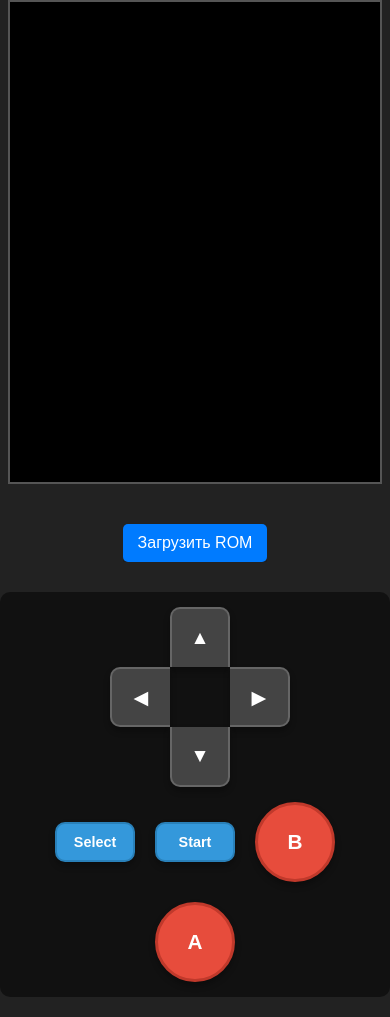
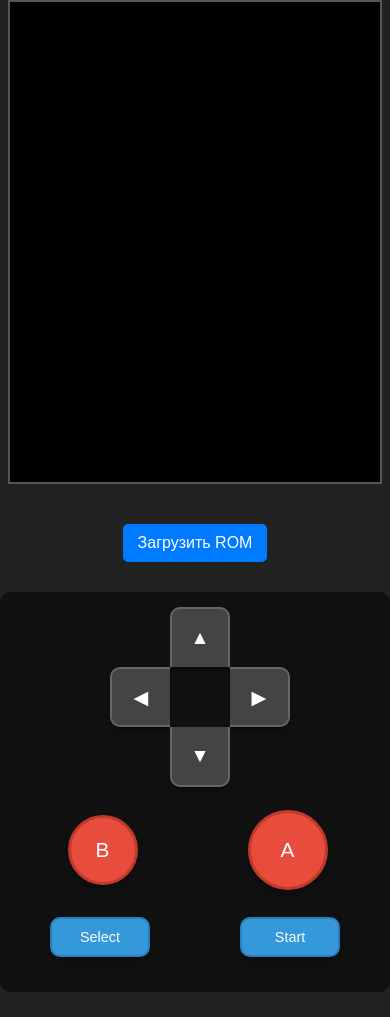
Before and after one commit to astronarh/nes, a plain HTML site: page index.html in a window 390 px wide. Drawn offline with Linux system fonts and the light colour scheme.

Commit message:
adaptation for telegram application

```diff
--- a/css/style.css
+++ b/css/style.css
@@ -69,11 +69,11 @@ canvas {
     position: absolute;
     left: 0;
     top: 0;
-    opacity: 0; /* Скрываем оригинальный input */
+    opacity: 0;
     cursor: pointer;
     width: 100%;
     height: 100%;
-    z-index: 1; /* Чтобы он был кликабельным */
+    z-index: 1;
 }
 
 .custom-file-button {
@@ -81,14 +81,14 @@ canvas {
     padding: 10px 15px;
     font-size: 16px;
     cursor: pointer;
-    background-color: #007bff; /* Цвет кнопки */
-    color: white; /* Цвет текста */
+    background-color: #007bff;
+    color: white;
     border: none;
     border-radius: 5px;
     transition: background-color 0.2s ease;
     text-align: center;
     line-height: normal;
-    box-shadow: 0 4px 6px rgba(0, 0, 0, 0.3); /* Добавляем тень для лучшего вида */
+    box-shadow: 0 4px 6px rgba(0, 0, 0, 0.3);
 }
 
 .custom-file-button:hover {
@@ -106,24 +106,25 @@ button {
     border: none;
     border-radius: 5px;
     transition: background-color 0.2s ease;
-    box-shadow: 0 4px 6px rgba(0, 0, 0, 0.3); /* Добавляем тень для консистентности */
+    box-shadow: 0 4px 6px rgba(0, 0, 0, 0.3);
 }
 
 button:hover {
     background-color: #0056b3;
 }
 
+/* Новые стили для размещения контроллеров */
 #touch-controls {
-    display: flex;
-    flex-wrap: wrap;
-    justify-content: space-around;
-    align-items: center;
+    display: flex; /* Flexbox для размещения D-pad и правой группы кнопок */
+    justify-content: space-between; /* D-pad слева, кнопки справа */
+    align-items: center; /* Выравниваем по центру по вертикали */
     width: 100%;
     margin-top: 20px;
     padding: 10px;
     box-sizing: border-box;
     background-color: rgba(0, 0, 0, 0.5);
     border-radius: 10px;
+    gap: 10px; /* Отступ между группами кнопок */
 }
 
 #dpad {
@@ -139,6 +140,7 @@ button:hover {
     height: 180px;
     position: relative;
     pointer-events: auto;
+    margin-right: auto; /* Отталкивает правую группу кнопок вправо */
 }
 
 .dpad-btn {
@@ -195,66 +197,125 @@ button:hover {
 #dpad-down::after { content: '▼'; }
 
 
-#action-buttons {
-    display: flex;
-    flex-wrap: wrap;
-    justify-content: center;
-    align-items: center;
-    gap: 15px;
-    width: 240px;
-    pointer-events: auto;
+/* Стилизация правой группы кнопок с использованием Grid для точного позиционирования */
+#right-side-buttons-grid {
+    display: grid;
+    /* Определяем 3 колонки:
+       Первая и третья - для смещения кнопок B и A
+       Вторая - для пространства между B и A, и для размещения Select/Start
+    */
+    grid-template-columns: 1fr auto 1fr; /* Гибкая левая, авто для кнопок, гибкая правая */
+    grid-template-rows: auto auto; /* Две строки: A/B сверху, Select/Start снизу */
+    gap: 10px 10px; /* Вертикальный и горизонтальный отступ между ячейками */
+    margin-left: auto; /* Отталкивает всю сетку вправо */
+    align-items: center; /* Центрируем содержимое ячеек по вертикали */
+    justify-items: center; /* Центрируем содержимое ячеек по горизонтали */
+    width: 250px; /* Примерная общая ширина для этой группы кнопок */
+    height: 180px; /* Чтобы по высоте соответствовало D-pad */
 }
 
-.action-btn {
-    width: 80px;
-    height: 80px;
-    border-radius: 50%;
-    background-color: #e74c3c;
+#btn-b {
+    grid-column: 2 / 3; /* Размещаем кнопку B во второй колонке */
+    grid-row: 1 / 2; /* В первой строке */
+    width: 70px; /* Размер кнопки B */
+    height: 70px;
+    border-radius: 50%; /* Круглая */
+    background-color: #e74c3c; /* Красная */
     border: 3px solid #c0392b;
-    color: white;
     font-size: 1.3em;
-    font-weight: bold;
-    display: flex;
-    align-items: center;
-    justify-content: center;
-    box-shadow: 0 4px 6px rgba(0, 0, 0, 0.3);
-    touch-action: manipulation;
-    cursor: pointer;
-    transition: background-color 0.2s ease, transform 0.1s ease;
+    align-self: end; /* Прижимает кнопку B к нижнему краю ячейки для диагонального эффекта */
+    margin-right: -10px; /* Небольшое смещение вправо, чтобы A была дальше */
+    z-index: 1; /* Чтобы A была поверх B при пересечении */
 }
 
-.action-btn:active {
-    background-color: #c0392b;
-    box-shadow: none;
-    transform: translateY(2px);
+#btn-a {
+    grid-column: 3 / 4; /* Размещаем кнопку A в третьей колонке */
+    grid-row: 1 / 2; /* В первой строке */
+    width: 80px; /* Размер кнопки A (чуть больше B) */
+    height: 80px;
+    border-radius: 50%; /* Круглая */
+    background-color: #e74c3c; /* Красная */
+    border: 3px solid #c0392b;
+    font-size: 1.3em;
+    align-self: start; /* Прижимает кнопку A к верхнему краю ячейки для диагонального эффекта */
+    margin-left: -10px; /* Небольшое смещение влево, чтобы A была дальше */
+    z-index: 2; /* A поверх B */
 }
 
-#btn-select, #btn-start {
-    width: 80px;
+/* Стили для кнопок Select и Start */
+#btn-select {
+    grid-column: 1 / 3; /* Занимает первые две колонки */
+    grid-row: 2 / 3; /* Во второй строке */
+    width: 100px; /* Увеличим ширину, чтобы вместить текст */
     height: 40px;
     border-radius: 10px;
-    background-color: #3498db;
+    background-color: #3498db; /* Синяя */
     border: 2px solid #2980b9;
     font-size: 0.9em;
+    justify-self: end; /* Выравнивание к левому краю, чтобы Start был справа */
 }
+
+#btn-start {
+    grid-column: 3 / 4; /* Занимает третью колонку */
+    grid-row: 2 / 3; /* Во второй строке */
+    width: 100px; /* Увеличим ширину, чтобы вместить текст */
+    height: 40px;
+    border-radius: 10px;
+    background-color: #3498db; /* Синяя */
+    border: 2px solid #2980b9;
+    font-size: 0.9em;
+    justify-self: start; /* Выравнивание к правому краю, чтобы Select был слева */
+}
+
 
 #btn-select:active, #btn-start:active {
     background-color: #2980b9;
 }
 
+
+/* Медиа-запросы для адаптации на очень маленьких экранах */
 @media (max-width: 480px) {
     #touch-controls {
-        flex-direction: column;
-        align-items: center;
+        flex-direction: column; /* На маленьких экранах снова располагаем всё вертикально */
+        align-items: center; /* Центрируем по горизонтали */
         padding: 10px;
+        gap: 20px; /* Увеличим отступ между D-pad и кнопками на мобильных */
     }
     #dpad {
-        margin-bottom: 15px;
+        margin: 0; /* Сброс margin-right: auto для мобильных */
     }
-    #action-buttons {
-        justify-content: center;
-        width: 100%;
-        gap: 10px;
+    #right-side-buttons-grid {
+        margin: 0; /* Сброс margin-left: auto для мобильных */
+        align-items: center; /* Центрируем кнопки действий */
+        justify-content: center; /* Центрируем сетку */
+        width: 100%; /* Занимаем всю доступную ширину */
+        /* На мобильных, A/B и Select/Start могут быть центрированы или в две колонки */
+        grid-template-columns: 1fr 1fr; /* Две колонки для кнопок */
+        grid-template-rows: auto auto auto; /* Одна строка для B, одна для A, одна для Select/Start */
+        gap: 10px; /* Отступ между элементами сетки */
+        padding: 0 10px; /* Небольшой горизонтальный отступ */
+    }
+    #btn-b {
+        grid-column: 1 / 2; /* B в первой колонке */
+        grid-row: 1 / 2;
+        align-self: center; /* Центрируем в ячейке */
+        margin-right: 0; /* Убираем смещение */
+    }
+    #btn-a {
+        grid-column: 2 / 3; /* A во второй колонке */
+        grid-row: 1 / 2;
+        align-self: center; /* Центрируем в ячейке */
+        margin-left: 0; /* Убираем смещение */
+    }
+    #btn-select {
+        grid-column: 1 / 2; /* Select в первой колонке */
+        grid-row: 2 / 3; /* Во второй строке */
+        justify-self: center; /* Центрируем */
+    }
+    #btn-start {
+        grid-column: 2 / 3; /* Start во второй колонке */
+        grid-row: 2 / 3; /* Во второй строке */
+        justify-self: center; /* Центрируем */
     }
     canvas {
         max-height: calc(100vh - 250px);
--- a/index.html
+++ b/index.html
@@ -13,7 +13,6 @@
 <canvas id="nesCanvas" width="256" height="240"></canvas>
 
 <div id="controls">
-    <!-- Оборачиваем input и label для стилизации кнопки загрузки ROM -->
     <div class="file-input-wrapper">
         <label for="romFile" class="custom-file-button">Загрузить ROM</label>
         <input type="file" id="romFile" accept=".nes">
@@ -26,6 +25,7 @@
 <!--    <button id="closeWebAppButton">Закрыть приложение</button>-->
 
     <div id="touch-controls">
+        <!-- D-pad слева -->
         <div id="dpad">
             <button id="dpad-up" class="dpad-btn"></button>
             <button id="dpad-left" class="dpad-btn"></button>
@@ -33,11 +33,12 @@
             <button id="dpad-down" class="dpad-btn"></button>
         </div>
 
-        <div id="action-buttons">
+        <!-- Кнопки A, B, Select, Start справа, размещены с помощью Grid -->
+        <div id="right-side-buttons-grid">
+            <button id="btn-b" class="action-btn">B</button>
+            <button id="btn-a" class="action-btn">A</button>
             <button id="btn-select" class="action-btn">Select</button>
             <button id="btn-start" class="action-btn">Start</button>
-            <button id="btn-b" class="action-btn">B</button>
-            <button id="btn-a" class="action-btn">A</button>
         </div>
     </div>
 </div>
```
